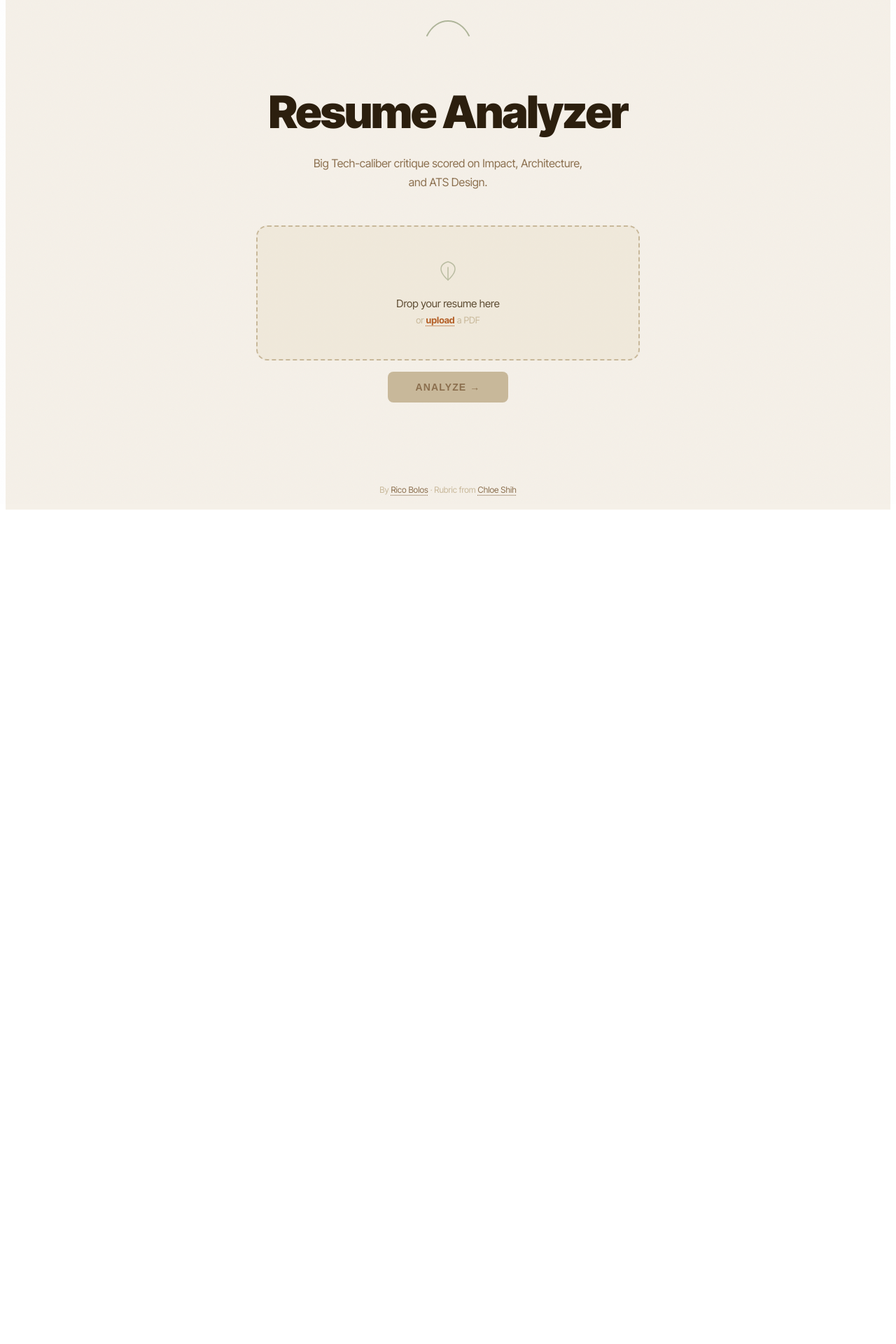
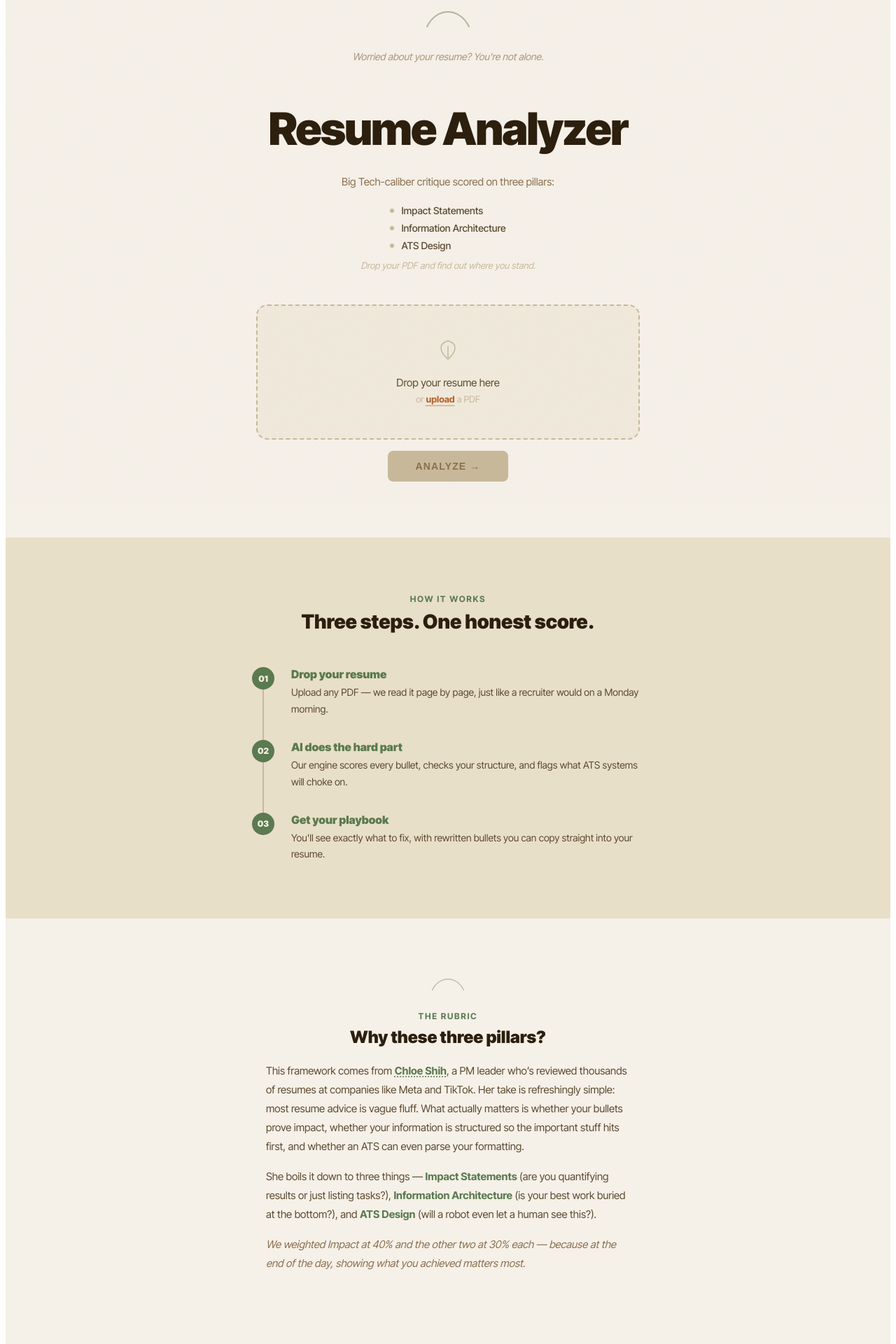
Before and after one commit to withloverico/resume-analyzer, a React (Vite) app: page / in a window 1280 px wide. Shown: the part 80-2000 px from the top of the page at 70% size. Before the commit the page ends 816 px from the top, so only its background shows below. Built offline with nearby package versions, Linux system fonts and the light colour scheme.

Commit message:
feat: add forest/parchment color scheme, How It Works timeline, and Rubric explainer to upload page

```diff
--- a/src/App.jsx
+++ b/src/App.jsx
@@ -14,6 +14,8 @@ const C = {
   moss: "#6B7C4E",
   mossLight: "#E8EDD8",
   rust: "#8B3A1A",
+  forest: "#5a7a4f",
+  parchment: "#f2efe2",
 };
 
 const SYSTEM = `You are an elite Technical Recruiter and Career Coach specializing in Big Tech (Meta, Google, TikTok). Analyze the resume using the Three Pillars Framework.
@@ -245,7 +247,7 @@ export default function App() {
   ];
 
   const scoreGrade = (s) => {
-    if (s >= 85) return { label: "STRONG", color: C.moss };
+    if (s >= 85) return { label: "STRONG", color: C.forest };
     if (s >= 70) return { label: "SOLID", color: C.brown };
     if (s >= 50) return { label: "NEEDS WORK", color: C.terracotta };
     return { label: "WEAK", color: C.rust };
@@ -292,7 +294,7 @@ export default function App() {
           </div>
           <button
             onClick={resetToUpload}
-            style={{ background: C.espresso, color: C.cream, border: "none", padding: "11px 22px", fontSize: 13, fontWeight: 700, letterSpacing: "0.1em", textTransform: "uppercase", cursor: "pointer" }}
+            style={{ background: C.forest, color: C.parchment, border: "none", padding: "11px 22px", fontSize: 13, fontWeight: 700, letterSpacing: "0.1em", textTransform: "uppercase", cursor: "pointer" }}
           >← Upload Another Version</button>
         </nav>
 
@@ -349,10 +351,10 @@ export default function App() {
                     onMouseLeave={e => { e.currentTarget.style.borderColor = C.tan; e.currentTarget.style.transform = "translateY(0)"; }}
                     style={{ padding: 20, background: C.sand, border: `1px solid ${C.tan}`, cursor: "pointer", transition: "border-color 0.2s, transform 0.2s" }}
                   >
-                    <div style={{ fontSize: 15, fontWeight: 900, color: C.espresso, marginBottom: 2 }}>{job.title}</div>
-                    <div style={{ fontSize: 13, fontWeight: 700, color: C.terracotta, letterSpacing: "0.04em", marginBottom: 10 }}>{job.company}</div>
+                    <div style={{ fontSize: 15, fontWeight: 900, color: C.forest, marginBottom: 2 }}>{job.title}</div>
+                    <div style={{ fontSize: 13, fontWeight: 700, color: C.brown, letterSpacing: "0.04em", marginBottom: 10 }}>{job.company}</div>
                     <p style={{ fontSize: 14, color: C.darkBrown, lineHeight: 1.65, margin: "0 0 12px" }}>{job.summary}</p>
-                    <div style={{ fontSize: 11, fontWeight: 700, letterSpacing: "0.1em", textTransform: "uppercase", color: C.brown }}>View bullet rewrites →</div>
+                    <div style={{ fontSize: 11, fontWeight: 700, letterSpacing: "0.1em", textTransform: "uppercase", color: C.forest }}>View bullet rewrites →</div>
                   </div>
                 ))}
               </div>
@@ -367,7 +369,7 @@ export default function App() {
               {pillars.map(p => (
                 <div key={p.key} style={{ marginBottom: 28, paddingBottom: 28, borderBottom: `1px solid ${C.sand}` }}>
                   <div style={{ display: "flex", alignItems: "center", gap: 10, marginBottom: 8 }}>
-                    <span style={{ fontSize: 15, fontWeight: 700, letterSpacing: "0.06em", textTransform: "uppercase", flex: 1, color: C.espresso }}>{p.label}</span>
+                    <span style={{ fontSize: 15, fontWeight: 700, letterSpacing: "0.06em", textTransform: "uppercase", flex: 1, color: C.forest }}>{p.label}</span>
                     <span style={{ fontSize: 12, color: C.brown, background: C.sand, padding: "3px 8px", flexShrink: 0 }}>{p.weight}</span>
                     <span style={{ fontSize: 17, fontWeight: 900, color: C.espresso, flexShrink: 0 }}>{result.pillars[p.key].score}/100</span>
                   </div>
@@ -404,14 +406,14 @@ export default function App() {
               <SectionHead label="Weakest Bullets — With Rewrites" color={C} />
               {result.weakest_bullets.map((b, i) => (
                 <div key={i} style={{ marginBottom: 28, paddingBottom: 28, borderBottom: `1px solid ${C.sand}` }}>
-                  <div style={{ fontSize: 11, fontWeight: 700, letterSpacing: "0.14em", color: C.brown, textTransform: "uppercase", marginBottom: 6 }}>Before</div>
+                  <div style={{ fontSize: 11, fontWeight: 700, letterSpacing: "0.14em", color: C.forest, textTransform: "uppercase", marginBottom: 6 }}>Before</div>
                   <p style={{ fontSize: 14, color: C.brown, lineHeight: 1.7, margin: "0 0 8px", fontStyle: "italic" }}>{b.original}</p>
                   {b.reason && (
                     <div style={{ fontSize: 13, color: C.rust, lineHeight: 1.6, margin: "0 0 12px", padding: "8px 12px", background: C.terracottaLight, border: `1px solid ${C.terracotta}` }}>
                       <strong>Why:</strong> {b.reason}
                     </div>
                   )}
-                  <div style={{ fontSize: 11, fontWeight: 700, letterSpacing: "0.14em", color: C.moss, textTransform: "uppercase", marginBottom: 6 }}>Suggested Rewrite</div>
+                  <div style={{ fontSize: 11, fontWeight: 700, letterSpacing: "0.14em", color: C.forest, textTransform: "uppercase", marginBottom: 6 }}>Suggested Rewrite</div>
                   <p style={{ fontSize: 14, color: C.darkBrown, lineHeight: 1.7, margin: 0 }}>{b.rewrite}</p>
                 </div>
               ))}
@@ -490,8 +492,8 @@ export default function App() {
                 }}>
                   <div style={{ display: "flex", justifyContent: "space-between", alignItems: "flex-start", marginBottom: 24, paddingBottom: 20, borderBottom: `1px solid ${C.sand}` }}>
                     <div>
-                      <div style={{ fontSize: 20, fontWeight: 900, color: C.espresso, marginBottom: 2 }}>{job.title}</div>
-                      <div style={{ fontSize: 14, fontWeight: 700, color: C.terracotta, letterSpacing: "0.04em" }}>{job.company}</div>
+                      <div style={{ fontSize: 20, fontWeight: 900, color: C.forest, marginBottom: 2 }}>{job.title}</div>
+                      <div style={{ fontSize: 14, fontWeight: 700, color: C.brown, letterSpacing: "0.04em" }}>{job.company}</div>
                     </div>
                     <button
                       onClick={closeJobCard}
@@ -509,9 +511,9 @@ export default function App() {
 
                   {job.bullets && job.bullets.map((b, i) => (
                     <div key={i} style={{ marginBottom: 20, paddingBottom: 20, borderBottom: `1px solid ${C.sand}` }}>
-                      <div style={{ fontSize: 11, fontWeight: 700, letterSpacing: "0.14em", color: C.brown, textTransform: "uppercase", marginBottom: 6 }}>Original</div>
+                      <div style={{ fontSize: 11, fontWeight: 700, letterSpacing: "0.14em", color: C.forest, textTransform: "uppercase", marginBottom: 6 }}>Original</div>
                       <p style={{ fontSize: 14, color: C.brown, lineHeight: 1.7, margin: "0 0 12px", fontStyle: "italic" }}>{b.original}</p>
-                      <div style={{ fontSize: 11, fontWeight: 700, letterSpacing: "0.14em", color: C.moss, textTransform: "uppercase", marginBottom: 6 }}>Suggested Rewrite</div>
+                      <div style={{ fontSize: 11, fontWeight: 700, letterSpacing: "0.14em", color: C.forest, textTransform: "uppercase", marginBottom: 6 }}>Suggested Rewrite</div>
                       <p style={{ fontSize: 14, color: C.darkBrown, lineHeight: 1.7, margin: 0 }}>{b.rewrite}</p>
                     </div>
                   ))}
@@ -537,7 +539,7 @@ export default function App() {
           </div>
           <button
             onClick={resetToUpload}
-            style={{ background: C.terracotta, color: C.cream, border: "none", padding: "11px 22px", fontSize: 13, fontWeight: 700, letterSpacing: "0.1em", textTransform: "uppercase", cursor: "pointer" }}
+            style={{ background: C.forest, color: C.parchment, border: "none", padding: "11px 22px", fontSize: 13, fontWeight: 700, letterSpacing: "0.1em", textTransform: "uppercase", cursor: "pointer" }}
           >Upload Another Version →</button>
         </div>
       </div>
@@ -555,12 +557,24 @@ export default function App() {
           <path d="M2 30 C16 2, 48 2, 62 30" stroke={C.moss} strokeWidth="2" fill="none" strokeLinecap="round" />
         </svg>
 
-        <h1 style={{ fontSize: "clamp(40px, 6vw, 64px)", fontWeight: 900, lineHeight: 1, letterSpacing: "-0.03em", color: C.espresso, marginBottom: 12, textAlign: "center" }}>
+
+        <div style={{ fontSize: 14, color: C.brown, marginBottom: 20, textAlign: "center", fontStyle: "italic", opacity: 0.7 }}>Worried about your resume? You're not alone.</div>
+
+        <h1 style={{ fontSize: "clamp(40px, 6vw, 64px)", fontWeight: 900, lineHeight: 1, letterSpacing: "-0.03em", color: C.espresso, marginBottom: 16, textAlign: "center" }}>
           Resume Analyzer
         </h1>
-        <p style={{ fontSize: 16, color: C.brown, textAlign: "center", maxWidth: 400, lineHeight: 1.7, marginBottom: 48 }}>
-          Big Tech-caliber critique scored on Impact, Architecture, and ATS Design.
+        <p style={{ fontSize: 15, color: C.brown, textAlign: "center", maxWidth: 420, lineHeight: 1.7, marginBottom: 20 }}>
+          Big Tech-caliber critique scored on three pillars:
         </p>
+        <div style={{ display: "flex", flexDirection: "column", gap: 8, marginBottom: 12 }}>
+          {["Impact Statements", "Information Architecture", "ATS Design"].map((item) => (
+            <div key={item} style={{ display: "flex", alignItems: "center", gap: 10 }}>
+              <div style={{ width: 6, height: 6, borderRadius: "50%", background: C.tan, flexShrink: 0 }} />
+              <span style={{ fontSize: 14, color: C.darkBrown, fontWeight: 500 }}>{item}</span>
+            </div>
+          ))}
+        </div>
+        <div style={{ fontSize: 13, color: C.tan, textAlign: "center", marginBottom: 48, fontStyle: "italic" }}>Drop your PDF and find out where you stand.</div>
 
         {/* Drop zone */}
         <div
@@ -614,11 +628,66 @@ export default function App() {
           style={{
             padding: "14px 40px", fontSize: 14, fontWeight: 700, letterSpacing: "0.08em",
             textTransform: "uppercase", border: "none", borderRadius: 8, cursor: file && !loading ? "pointer" : "default",
-            background: file && !loading ? C.espresso : C.tan,
-            color: file && !loading ? C.cream : C.brown,
+            background: file && !loading ? C.forest : C.tan,
+            color: file && !loading ? C.parchment : C.brown,
             transition: "all 0.3s ease",
           }}
         >Analyze →</button>
+      </div>
+
+      {/* How It Works */}
+      <div style={{ background: C.sand, padding: "80px 24px", position: "relative", zIndex: 1 }}>
+        <div style={{ maxWidth: 560, margin: "0 auto" }}>
+          <div style={{ textAlign: "center", marginBottom: 48 }}>
+            <div style={{ fontSize: 12, fontWeight: 700, letterSpacing: "0.14em", textTransform: "uppercase", color: C.forest, marginBottom: 8 }}>How It Works</div>
+            <div style={{ fontSize: 28, fontWeight: 900, color: C.espresso }}>Three steps. One honest score.</div>
+          </div>
+
+          {[
+            { step: "01", title: "Drop your resume", desc: "Upload any PDF — we read it page by page, just like a recruiter would on a Monday morning." },
+            { step: "02", title: "AI does the hard part", desc: "Our engine scores every bullet, checks your structure, and flags what ATS systems will choke on." },
+            { step: "03", title: "Get your playbook", desc: "You'll see exactly what to fix, with rewritten bullets you can copy straight into your resume." },
+          ].map((item, i) => (
+            <div key={item.step} style={{ display: "flex", gap: 24 }}>
+              <div style={{ display: "flex", flexDirection: "column", alignItems: "center", width: 32, flexShrink: 0 }}>
+                <div style={{ width: 32, height: 32, borderRadius: "50%", background: C.forest, color: C.parchment, display: "flex", alignItems: "center", justifyContent: "center", fontSize: 12, fontWeight: 900 }}>{item.step}</div>
+                {i < 2 && <div style={{ width: 2, flex: 1, background: C.tan, minHeight: 40 }} />}
+              </div>
+              <div style={{ paddingBottom: i < 2 ? 32 : 0 }}>
+                <div style={{ fontSize: 16, fontWeight: 900, color: C.forest, marginBottom: 4 }}>{item.title}</div>
+                <p style={{ fontSize: 14, color: C.darkBrown, lineHeight: 1.7, margin: 0 }}>{item.desc}</p>
+              </div>
+            </div>
+          ))}
+        </div>
+      </div>
+
+      {/* The Rubric */}
+      <div style={{ background: C.cream, padding: "80px 24px", position: "relative", zIndex: 1 }}>
+        <div style={{ maxWidth: 520, margin: "0 auto", textAlign: "center" }}>
+          <svg width="48" height="24" viewBox="0 0 64 32" fill="none" style={{ marginBottom: 24, opacity: 0.4 }}>
+            <path d="M2 30 C16 2, 48 2, 62 30" stroke={C.forest} strokeWidth="2" fill="none" strokeLinecap="round" />
+          </svg>
+          <div style={{ fontSize: 12, fontWeight: 700, letterSpacing: "0.14em", textTransform: "uppercase", color: C.forest, marginBottom: 8 }}>The Rubric</div>
+          <div style={{ fontSize: 24, fontWeight: 900, color: C.espresso, marginBottom: 20 }}>Why these three pillars?</div>
+          <p style={{ fontSize: 15, color: C.darkBrown, lineHeight: 1.8, marginBottom: 16, textAlign: "left" }}>
+            {"This framework comes from "}
+            <a href="https://www.youtube.com/watch?v=3aWHJdS59Qk" style={{ color: C.forest, fontWeight: 700, textDecoration: "underline", textDecorationStyle: "dotted", textUnderlineOffset: 3 }}>Chloe Shih</a>
+            {", a PM leader who\u2019s reviewed thousands of resumes at companies like Meta and TikTok. Her take is refreshingly simple: most resume advice is vague fluff. What actually matters is whether your bullets prove impact, whether your information is structured so the important stuff hits first, and whether an ATS can even parse your formatting."}
+          </p>
+          <p style={{ fontSize: 15, color: C.darkBrown, lineHeight: 1.8, marginBottom: 16, textAlign: "left" }}>
+            {"She boils it down to three things \u2014 "}
+            <strong style={{ color: C.forest }}>Impact Statements</strong>
+            {" (are you quantifying results or just listing tasks?), "}
+            <strong style={{ color: C.forest }}>Information Architecture</strong>
+            {" (is your best work buried at the bottom?), and "}
+            <strong style={{ color: C.forest }}>ATS Design</strong>
+            {" (will a robot even let a human see this?)."}
+          </p>
+          <p style={{ fontSize: 15, color: C.brown, lineHeight: 1.8, textAlign: "left", fontStyle: "italic" }}>
+            We weighted Impact at 40% and the other two at 30% each — because at the end of the day, showing what you achieved matters most.
+          </p>
+        </div>
       </div>
 
       {/* Footer */}
@@ -636,8 +705,8 @@ export default function App() {
 function SectionHead({ label, color: C }) {
   return (
     <div style={{ display: "flex", alignItems: "center", gap: 10, marginBottom: 20 }}>
-      <div style={{ width: 6, height: 6, background: C.terracotta, transform: "rotate(45deg)", flexShrink: 0 }} />
-      <span style={{ fontSize: 12, fontWeight: 700, letterSpacing: "0.14em", textTransform: "uppercase", color: C.brown }}>{label}</span>
+      <div style={{ width: 6, height: 6, background: C.forest, transform: "rotate(45deg)", flexShrink: 0 }} />
+      <span style={{ fontSize: 12, fontWeight: 700, letterSpacing: "0.14em", textTransform: "uppercase", color: C.forest }}>{label}</span>
       <div style={{ flex: 1, height: "1px", background: C.sand }} />
     </div>
   );
```
